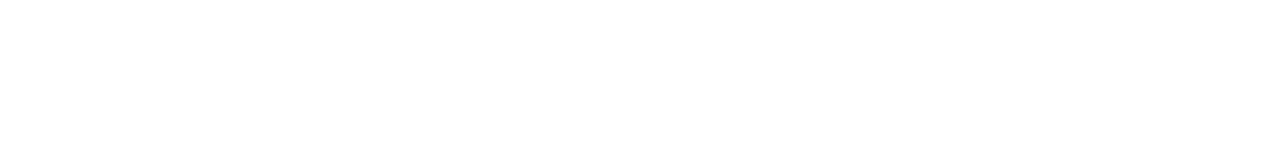
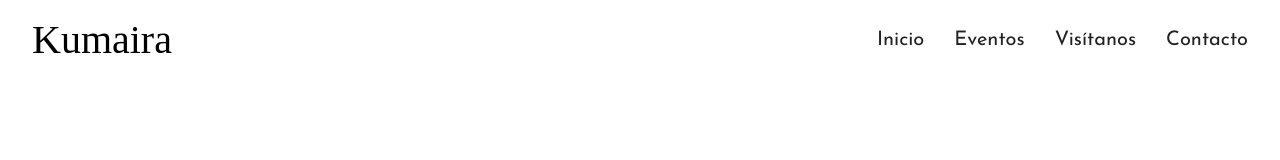
Before and after one commit to richzx/hkumaira, an Astro site: page / in a window 1280 px wide. Built offline with nearby package versions, Linux system fonts and the light colour scheme; Astro itself is replaced by a stand-in of ours; a web font is replaced by a local one.

Commit message:
update navbar

```diff
--- a/astro.config.mjs
+++ b/astro.config.mjs
@@ -3,7 +3,9 @@
 
 import tailwind from '@astrojs/tailwind';
 
+import react from '@astrojs/react';
+
 // https://astro.build/config
 export default defineConfig({
-  integrations: [tailwind()]
+  integrations: [tailwind(), react()]
 });
--- a/package.json
+++ b/package.json
@@ -11,8 +11,13 @@
   },
   "dependencies": {
     "@astrojs/check": "^0.9.4",
+    "@astrojs/react": "^3.6.2",
     "@astrojs/tailwind": "^5.1.2",
+    "@types/react": "^18.3.12",
+    "@types/react-dom": "^18.3.1",
     "astro": "^4.16.8",
+    "react": "^18.3.1",
+    "react-dom": "^18.3.1",
     "tailwindcss": "^3.4.14",
     "typescript": "^5.6.3"
   }
--- a/src/components/Navbar.astro
+++ b/src/components/Navbar.astro
@@ -1,3 +1,23 @@
-<header>
+---
+import BarIcon from '../icons/Bar.svg';
+---
 
+<header class="w-full px-[10px] py-5 sm:px-8 flex justify-center">
+  <nav class="w-full max-w-7xl flex items-center justify-between">
+    <h2 class="font-kumaira leading-none text-[40px]">Kumaira</h2>
+    <div class="block sm:hidden cursor-pointer">
+      <img src={BarIcon.src} alt="icono the bar" class="w-6">
+    </div>
+    <nav class="hidden sm:flex gap-[30px]">
+      <a href="#" class="text-xl text-[#212121] font-normal">Inicio</a>
+      <a href="#" class="text-xl text-[#212121] font-normal">Eventos</a>
+      <a href="#" class="text-xl text-[#212121] font-normal">Visítanos</a>
+      <a href="#" class="text-xl text-[#212121] font-normal">Contacto</a>
+    </nav>
+  </nav>
 </header>
+<style>
+  .font-kumaira {
+    font-family: "Jolly Lodger", serif;
+  }
+</style>
```
Also changed, not shown: src/icons/Bar.svg (added), 1 other file.
